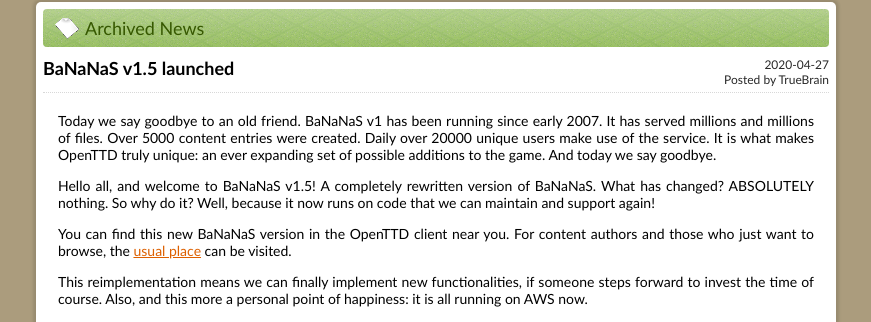
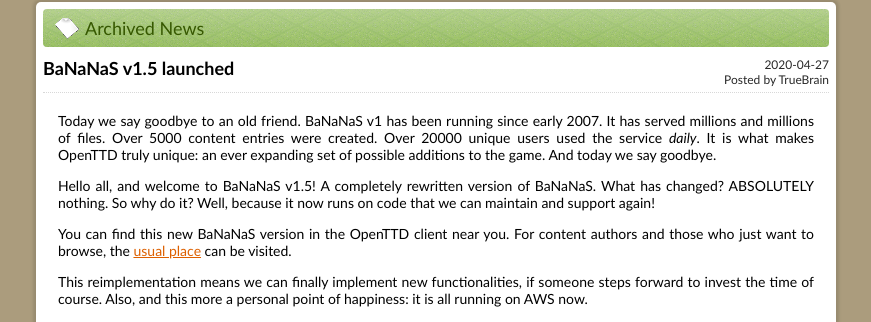
Before and after one commit to OpenTTD/website, a Jekyll site: the page built from _posts/2020-04-27-new-bananas.md, in a window 1280 px wide. Shown: the part 126-448 px from the top of the page, without its empty margins (204-1075 px from the left). Built offline with Jekyll 4.4.1, drawn with Linux system fonts in a browser that asks for light colours.

Commit message:
Update _posts/2020-04-27-new-bananas.md
Co-Authored-By: Charles Pigott <charlespigott@googlemail.com>

```diff
--- a/_posts/2020-04-27-new-bananas.md
+++ b/_posts/2020-04-27-new-bananas.md
@@ -7,7 +7,7 @@
 BaNaNaS v1 has been running since early 2007.
 It has served millions and millions of files.
 Over 5000 content entries were created.
-Daily over 20000 unique users make use of the service.
+Over 20000 unique users used the service *daily*.
 It is what makes OpenTTD truly unique: an ever expanding set of possible additions to the game.
 And today we say goodbye.
 
```
